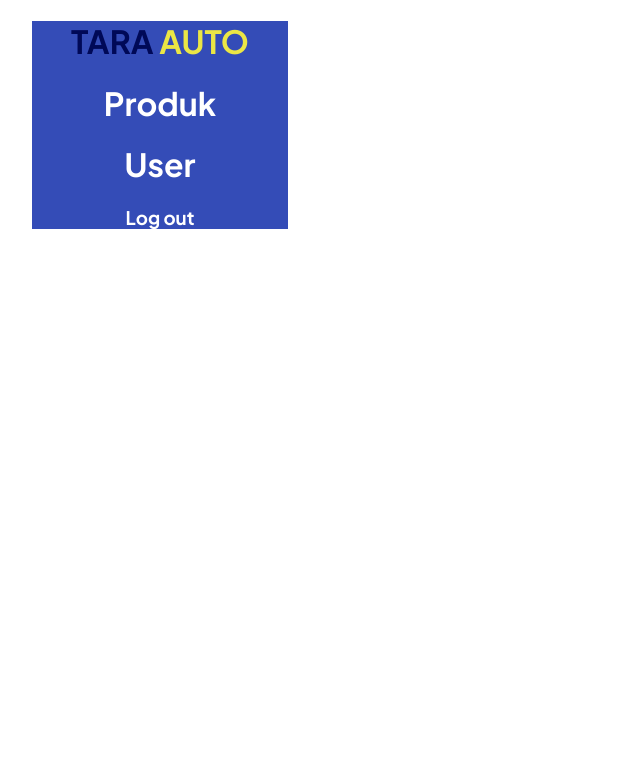
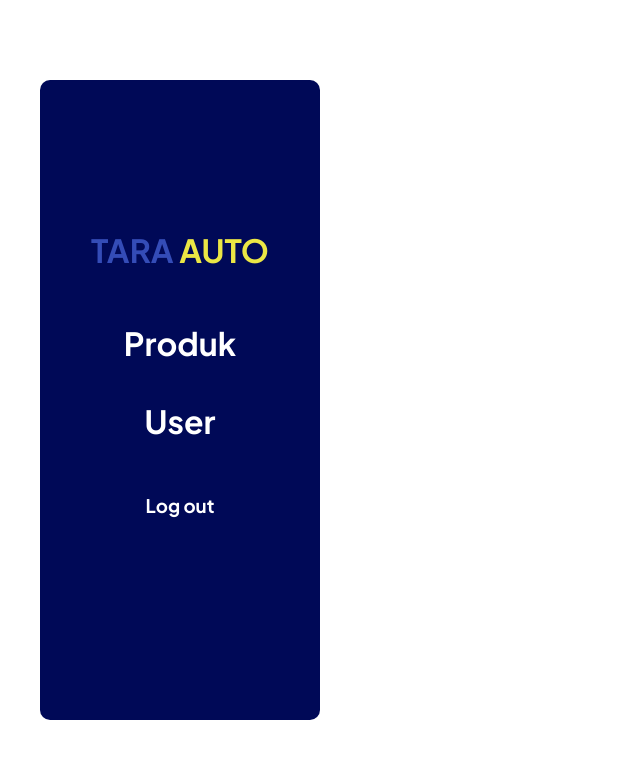
Before and after one commit to Genitri-dev/taraauto, a PHP site: page / in a window 1280 px wide. Shown: the top 759 px of the page, without its empty margins (0-640 px from the left). Run offline with PHP 8.4, Linux system fonts and the light colour scheme.

Commit message:
side bars done

```diff
--- a/frontend/index.html
+++ b/frontend/index.html
@@ -14,11 +14,21 @@
 </head>
 <body id="index">
     <div id="sidebar">
-        <a href="index.html"><h1 id="c_name_index"><span>TARA</span> AUTO</h1></a>
-        <!-- sidebars menu -->
-        <a href="produk.html"><h1>Produk</h1></a>
-        <a href="user.html"><h1>User</h1></a>
-        <a href="user.html"><h3>Log out</h3></a>
+        <div id="sidebar_in">
+            <div id="c_name_wrp">
+                <a href="index.html"><h1 id="c_name_index"><span>TARA</span> AUTO</h1></a>
+            </div>
+            <!-- sidebars menu -->
+            <div id="prd_wrp">
+                <a href="produk.html"><h1>Produk</h1></a>
+            </div>
+            <div id="usr_wrp">
+                <a href="user.html"><h1>User</h1></a>
+            </div>
+            <div id="l_out_wrp">
+                <a href="logout.php"><h3>Log out</h3></a>
+            </div>
+        </div>
     </div>
 </body>
 </html>
--- a/frontend/style/style.css
+++ b/frontend/style/style.css
@@ -21,7 +21,7 @@ body{
     color: #EBE645;
 }
 #c_name span{
-    color: #000957;
+    color: #344CB7;
 }
 #g_mobil{
     width: 500px;
@@ -84,15 +84,42 @@ a {
     color: white;
 }
 #sidebar{
-    background-color:#344CB7;
-    width: 20%;
-    margin-left:2em ;
+    background-color:#000957;
+    width : 35vh;
+    height: 80vh;
+    margin: 10vh 0vh 10vh 5vh ;
     text-align: center;
+    border-radius: 10px;
+}
+#sidebar_in{
+    position: relative;
+    left: 50%;
+    top: 50%;
+    transform: translate(-50%, -50%);
+    height: 500px;
+    width: 12em;
+    border-radius: 10px;
+}
+#c_name_wrp{
+    top: 5em;
+    position: relative;
 }
 #c_name_index{
     color: #EBE645;
-    /* background-color: #344CB7; */
+
 }
 #c_name_index span{
-    color: #000957;
+    color: #344CB7;
 }
+#prd_wrp {
+    top: 7em;
+    position: relative;
+}
+#usr_wrp {
+    top: 8em;
+    position: relative;
+}
+#l_out_wrp {
+    top: 10em;
+    position: relative;
+}
```
